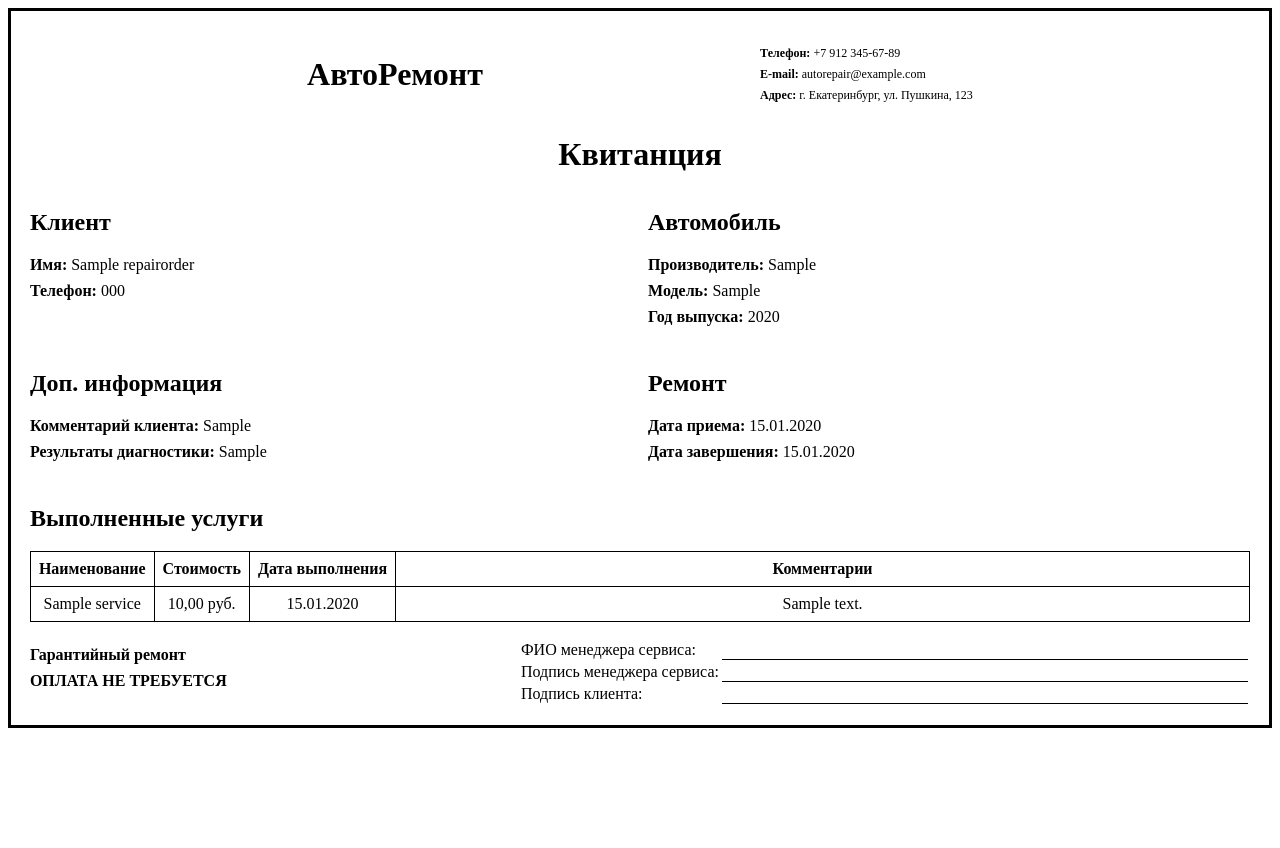
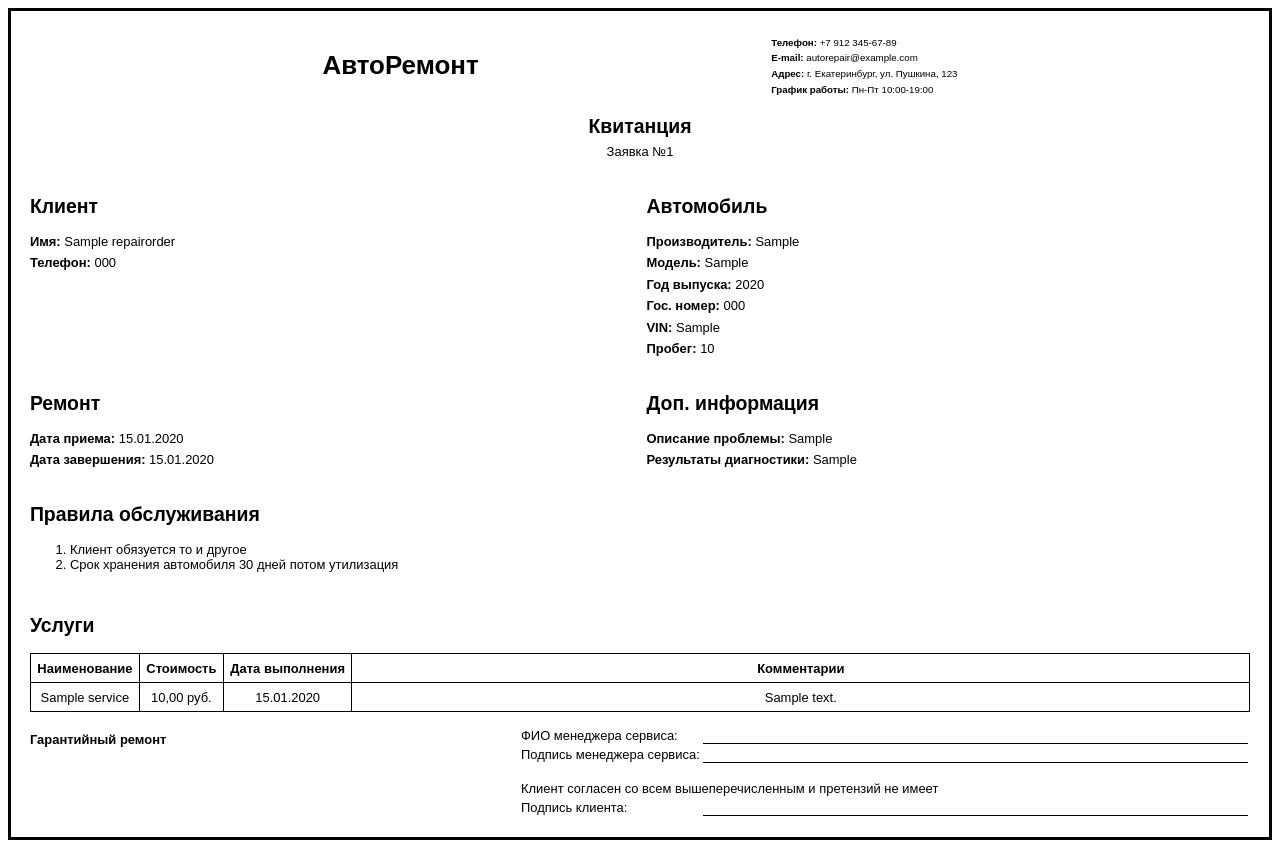
Before and after one commit to s809/AutoFix2, a Django app: page /repair/orders/1/receipt/ in a window 1280 px wide. Before the commit the page ends 728 px from the top, so only its background shows below. Run offline with Django 4.2, Linux system fonts and the light colour scheme; tables that the repository leaves empty hold one stand-in row (values such as "Sample post").

Commit message:
Add more order fields

```diff
--- a/autofix/app/models.py
+++ b/autofix/app/models.py
@@ -1,7 +1,7 @@
 from django.db import connection, models
 from django.db.models import Sum, Q
 from django.contrib.auth.models import *
-from django.core.validators import MaxValueValidator, MinValueValidator
+from django.core.validators import MaxValueValidator, MinValueValidator, MinLengthValidator
 from django.forms import ValidationError
 from softdelete.models import SoftDeleteObject
 from phonenumber_field.modelfields import PhoneNumberField
@@ -136,14 +136,6 @@ class Service(FullTextSearchMixin, SoftDeleteObject, models.Model):
     def __str__(self):
         return f"{self.name} ({self.price} руб.)"
 
-""" todo
-+ поиск
-+ галочка гарантийный (делает бесплатным)
-+ дата ожидаемого конца ремонта
-+ сортировка по ожидаемой дате конца + помечать до сегодня и просроченные
-+ разграничение доступа
-- генерация квитанции
-"""
 
 class RepairOrder(FullTextSearchMixin, SoftDeleteObject, models.Model):
     morphed_name = "заявки"
@@ -157,13 +149,16 @@ class RepairOrder(FullTextSearchMixin, SoftDeleteObject, models.Model):
     vehicle_manufacturer = models.CharField("Производитель автомобиля", max_length=50)
     vehicle_model = models.CharField("Модель автомобиля", max_length=50)
     vehicle_year = models.IntegerField("Год выпуска автомобиля", validators=[MinValueValidator(1900), MaxValueValidator(2100)])
+    vehicle_license_number = models.CharField("Гос. номер автомобиля", max_length=15)
+    vehicle_vin = models.CharField("VIN автомобиля", max_length=17, validators=[MinLengthValidator(17)])
+    vehicle_mileage = models.IntegerField("Пробег автомобиля, км", validators=[MinValueValidator(0)])
 
     start_date = models.DateField("Дата записи", default=timezone.now)
     finish_until = models.DateField("Завершить до")
     finish_date = models.DateField("Дата завершения", blank=True, null=True)
     is_cancelled = models.BooleanField("Отменена")
 
-    complaints = models.CharField("Комментарии клиента", max_length=2000)
+    complaints = models.CharField("Описание проблемы", max_length=2000)
     diagnostic_results = models.CharField("Результаты диагностики", max_length=2000, blank=True)
     comments = models.CharField("Комментарии сервиса", max_length=300, blank=True)
 
@@ -203,7 +198,7 @@ class RepairOrder(FullTextSearchMixin, SoftDeleteObject, models.Model):
 
     card_icon = "car"
     def card_title(self):
-        result = f"{self.vehicle_manufacturer} {self.vehicle_model} {self.vehicle_year} г."
+        result = f"№{self.id}: {self.vehicle_manufacturer} {self.vehicle_model} {self.vehicle_year} г."
         if self.comments:
             result += f" ({self.comments})"
         return result
--- a/autofix/app/static/css/receipt.css
+++ b/autofix/app/static/css/receipt.css
@@ -1,5 +1,9 @@
 html, body {
     width: 100%;
+
+    font-family: sans-serif;
+    font-size: 90%;
+
     display: flex;
 }
 
@@ -59,12 +63,15 @@ p {
     visibility: hidden;
 }
 
-h1, .large-section {
+.large-section {
     grid-column: 1 / -1;
 }
 
-h1 {
+.center {
     text-align: center;
+}
+
+.m-0 {
     margin: 0;
 }
 
--- a/autofix/app/templates/repair_order_receipt.html
+++ b/autofix/app/templates/repair_order_receipt.html
@@ -19,10 +19,14 @@
                 <p><strong>Телефон:</strong> +7 912 345-67-89</p>
                 <p><strong>E-mail:</strong> autorepair@example.com</p>
                 <p><strong>Адрес:</strong> г. Екатеринбург, ул. Пушкина, 123</p>
+                <p><strong>График работы:</strong> Пн-Пт 10:00-19:00</p>
             </div>
         </section>
 
-        <h1>Квитанция</h1>
+        <section class="large-section center">
+            <h1 class="m-0">Квитанция</h1>
+            <p>Заявка №{{ object.id }}</p>
+        </section>
 
         <section>
             <h2>Клиент</h2>
@@ -35,12 +39,9 @@
             <p><strong>Производитель:</strong> {{ object.vehicle_manufacturer }}</p>
             <p><strong>Модель:</strong> {{ object.vehicle_model }}</p>
             <p><strong>Год выпуска:</strong> {{ object.vehicle_year }}</p>
-        </section>
-
-        <section>
-            <h2>Доп. информация</h2>
-            <p><strong>Комментарий клиента:</strong> {{ object.complaints }}</p>
-            <p><strong>Результаты диагностики:</strong> {{ object.diagnostic_results }}</p>
+            <p><strong>Гос. номер:</strong> {{ object.vehicle_license_number }}</p>
+            <p><strong>VIN:</strong> {{ object.vehicle_vin }}</p>
+            <p><strong>Пробег:</strong> {{ object.vehicle_mileage }}</p>
         </section>
 
         <section>
@@ -53,12 +54,26 @@
                     <p><strong>Дата завершения:</strong> {{ object.finish_date | date:"d.m.Y" }}</p>
                 {% endif %}
             {% else %}
-                <p><strong>Срок завершения:</strong> до {{ object.finish_until | date:"d.m.Y" }}</p>
+                <p><strong>Дата завершения (ориент.):</strong> {{ object.finish_until | date:"d.m.Y" }}</p>
             {% endif %}
         </section>
 
+        <section>
+            <h2>Доп. информация</h2>
+            <p><strong>Описание проблемы:</strong> {{ object.complaints }}</p>
+            <p><strong>Результаты диагностики:</strong> {{ object.diagnostic_results }}</p>
+        </section>
+
+        <section class="large-section">
+            <h2>Правила обслуживания</h2>
+            <ol>
+                <li>Клиент обязуется то и другое</li>
+                <li>Срок хранения автомобиля 30 дней потом утилизация</li>
+            </ol>
+        </section>
+
         <section class="service-history large-section">
-            <h2>Выполненные услуги</h2>
+            <h2>Услуги</h2>
             <table>
                 <thead>
                     <th>Наименование</th>
@@ -78,14 +93,15 @@
         </section>
 
         <section class="receipt-bottom large-section">
-            <div class="{% if object.is_cancelled %}placeholder{% endif %}">
+            <div>
                 <h2 class="visually-hidden">Оплата</h2>
                 {% if object.is_warranty %}
                     <p><strong>Гарантийный ремонт</strong></p>
-                    <p><strong>ОПЛАТА НЕ ТРЕБУЕТСЯ</strong></p>
                 {% else %}
                     <p><strong>Итого:</strong> {{ object.get_total_cost |floatformat:2 }} руб.</p>
-                    <p><strong>{% if object.is_paid %}ОПЛАЧЕНО{% else %}НЕ ОПЛАЧЕНО{% endif %}</strong></p>
+                    {% if object.finish_date and not object.is_cancelled %}
+                        <p><strong>{% if object.is_paid %}ОПЛАЧЕНО{% else %}НЕ ОПЛАЧЕНО{% endif %}</strong></p>
+                    {% endif %}
                 {% endif %}
             </div>
             <div class="receipt-signatures">
@@ -100,6 +116,12 @@
                         <td class="underline"></td>
                     </tr>
                     <tr>
+                        <td colspan="2">
+                            <br>
+                            Клиент согласен со всем вышеперечисленным и претензий не имеет
+                        </td>
+                    </tr>
+                    <tr>
                         <td class="field-name">Подпись клиента:</td>
                         <td class="underline"></td>
                     </tr>
```
Also changed, not shown: autofix/app/forms.py (+5 -2 lines), autofix/app/migrations/0023_auto_20231130_1449.py (deleted), autofix/app/migrations/0023_full_text_search.py (added), autofix/app/migrations/0024_repairorder_vehicle_license_number_and_more.py (added), autofix/app/migrations/0025_alter_repairorder_vehicle_license_number_and_more.py (added).
